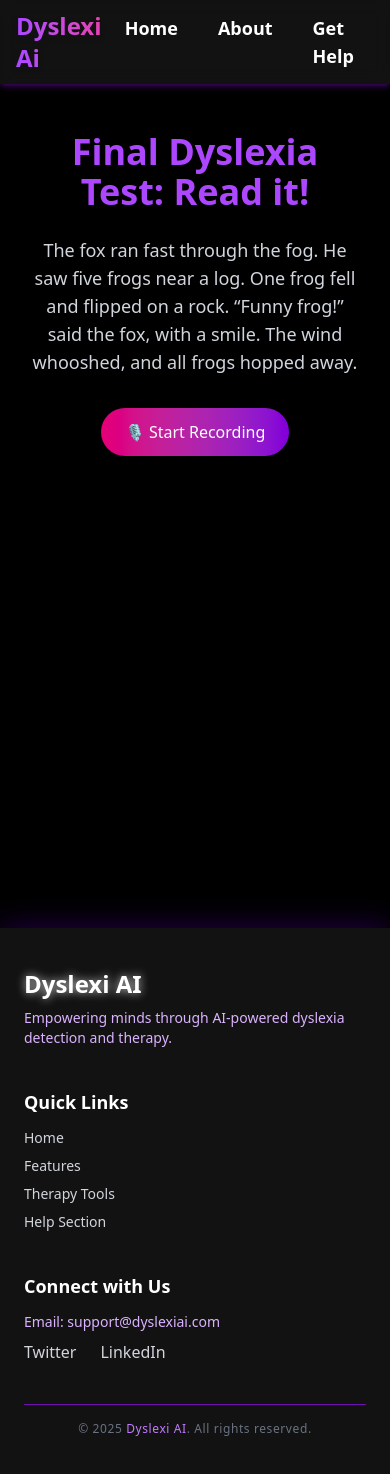
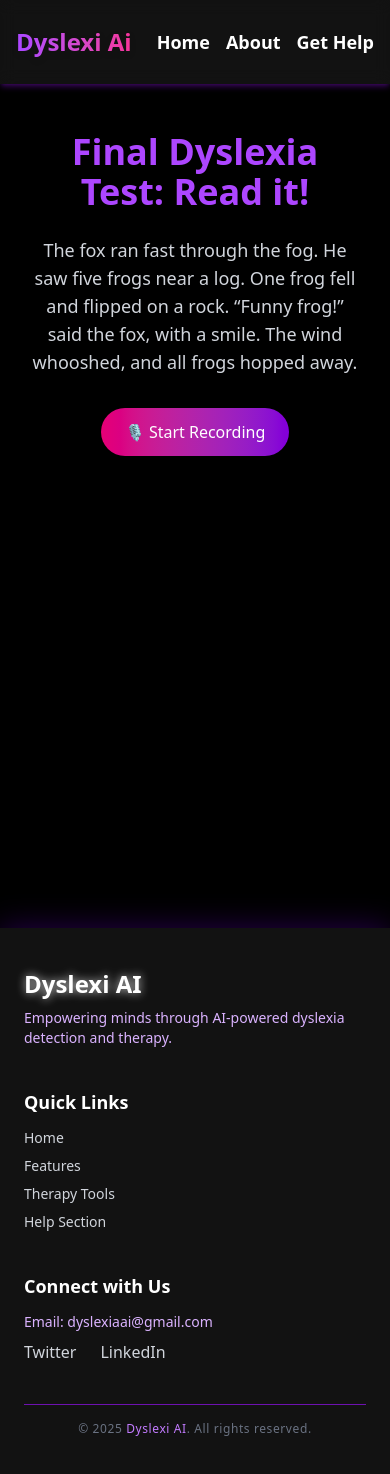
Before and after one commit to rajudhangar100/TeamX_AMUHACKS4.0, a Next.js app: page /test in a window 390 px wide. Shown: the top 1474 px of the page. Built offline with nearby package versions, Linux system fonts and the light colour scheme.

Commit message:
updated UI for responsiveness

```diff
--- a/app/test/[id]/id.js
+++ b/app/test/[id]/id.js
@@ -58,16 +58,16 @@ export default function ID({ params }) {
             </button>
           ))}
         </div>
-        <div className="flex w-full gap-80 items-center">
+        <div className="flex w-full md:gap-80 gap-28 items-center">
         {id!=1 && <button
           onClick={ () =>router.push(`/test/${id - 1}?score=${score}`)}
-          className="cursor-pointer px-6 py-3 mt-4  rounded-xl mx-auto text-lg border border-gray-600 hover:bg-gray-700 transition"
+          className="cursor-pointer px-6 py-3 mt-4 rounded-xl mx-auto text-lg border border-gray-600 hover:bg-gray-700 transition"
         >
           Prev
         </button>}
         <button
           onClick={handleNext}
-          className="cursor-pointer px-6 py-3 mt-4  rounded-xl mx-auto text-lg border border-gray-600 hover:bg-gray-700 transition"
+          className="cursor-pointer px-6 py-3 mt-4 rounded-xl mx-auto text-lg border border-gray-600 hover:bg-gray-700 transition"
           disabled={!selected}
         >
           {id<=8 ? <>Next</> : <>Submit</>}
--- a/app/test/test.js
+++ b/app/test/test.js
@@ -44,12 +44,14 @@ const Test = () => {
         setAudioURL(audioURL);
         setisloading(true)
         try{
-            const res = await axios.post("https://backend-dyslexia.onrender.com/transcribe/", formData, {
-                headers: { "Content-Type": "multipart/form-data" },
-            });
-            console.log("Transcribed text: ",res.data.text);
-            setTranscript(res.data.text);
-            setprediction(res.data.prediction);
+
+            // const res = await axios.post("https://backend-dyslexia.onrender.com/transcribe/", formData, {
+            //     headers: { "Content-Type": "multipart/form-data" },
+            // });
+
+            // console.log("Transcribed text: ",res.data.text);
+            // setTranscript(res.data.text);
+            setprediction(50);
             setisloading(false)
         }catch(error){
             console.log("Transcribed Error: ",error);
--- a/components/footer.js
+++ b/components/footer.js
@@ -25,12 +25,12 @@ const Footer = () => {
         {/* Contact & Socials */}
         <div>
           <h3 className="text-white font-semibold mb-3 text-lg">Connect with Us</h3>
-          <p className="text-sm text-purple-300 mb-2">Email: support@dyslexiai.com</p>
+          <p className="text-sm text-purple-300 mb-2">Email: dyslexiaai@gmail.com</p>
           <div className="flex gap-6 mt-2">
-            <Link href="#" className="hover:text-purple-400 transition duration-200">
+            <Link href="/" className="hover:text-purple-400 transition duration-200">
               <i className="fab fa-twitter" /> Twitter
             </Link>
-            <Link href="#" className="hover:text-purple-400 transition duration-200">
+            <Link href="/" className="hover:text-purple-400 transition duration-200">
               <i className="fab fa-linkedin" /> LinkedIn
             </Link>
           </div>
--- a/components/navbar.js
+++ b/components/navbar.js
@@ -7,7 +7,7 @@ const Navbar = () => {
       <div className="text-2xl font-bold text-transparent bg-clip-text bg-gradient-to-r from-purple-500 to-pink-500 drop-shadow-md">
         <Link href={'/'}>Dyslexi Ai</Link>
       </div>
-      <div className="navigation flex gap-10">
+      <div className="navigation flex md:gap-10 gap-4">
         <Link href="/" className="hover:text-pink-400 hover:underline transition">Home</Link>
         <Link href="/about" className="hover:text-pink-400 hover:underline transition">About</Link>
         <Link href="/doctors" className="hover:text-pink-400 hover:underline transition">Get Help</Link>
```
